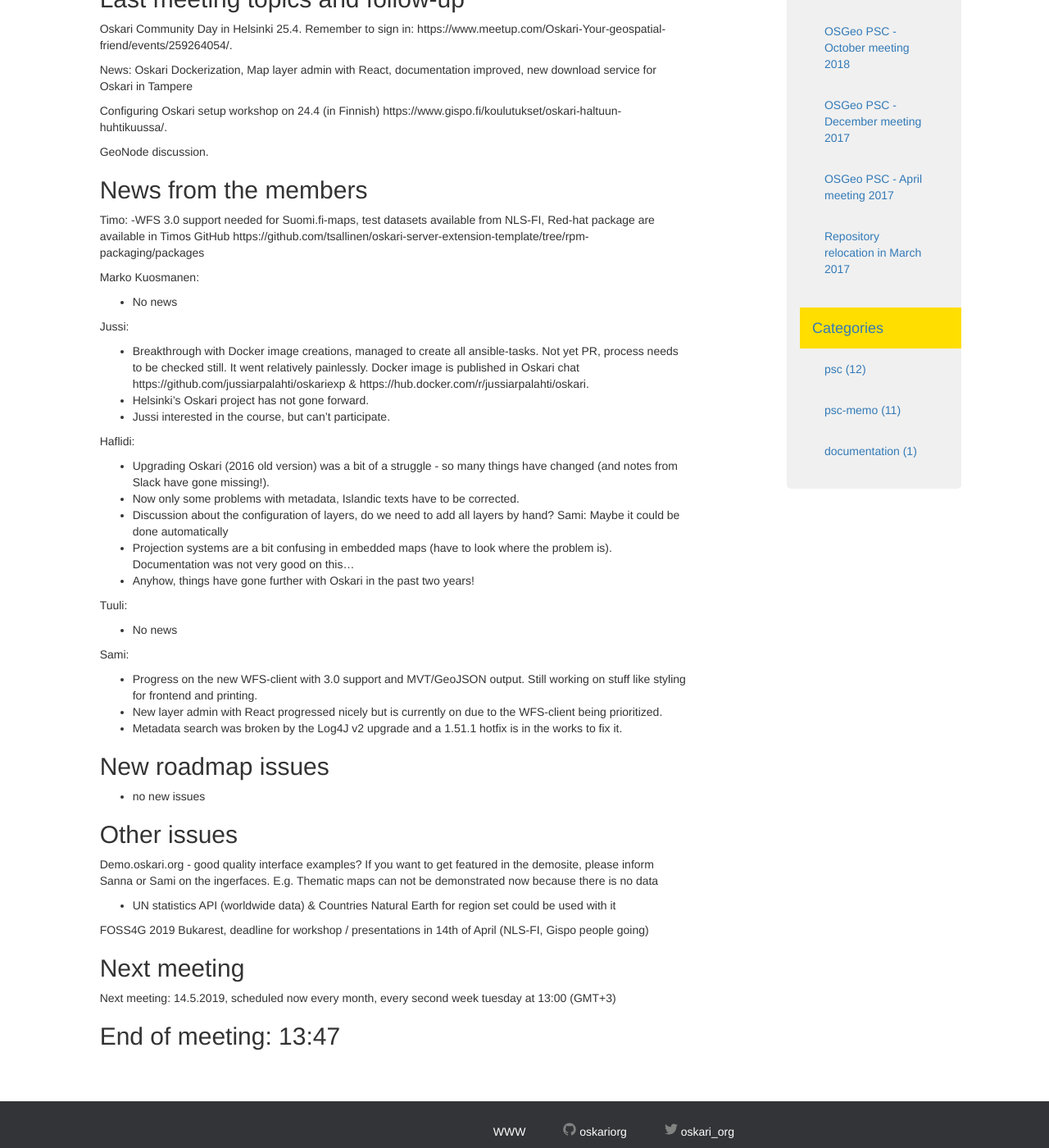
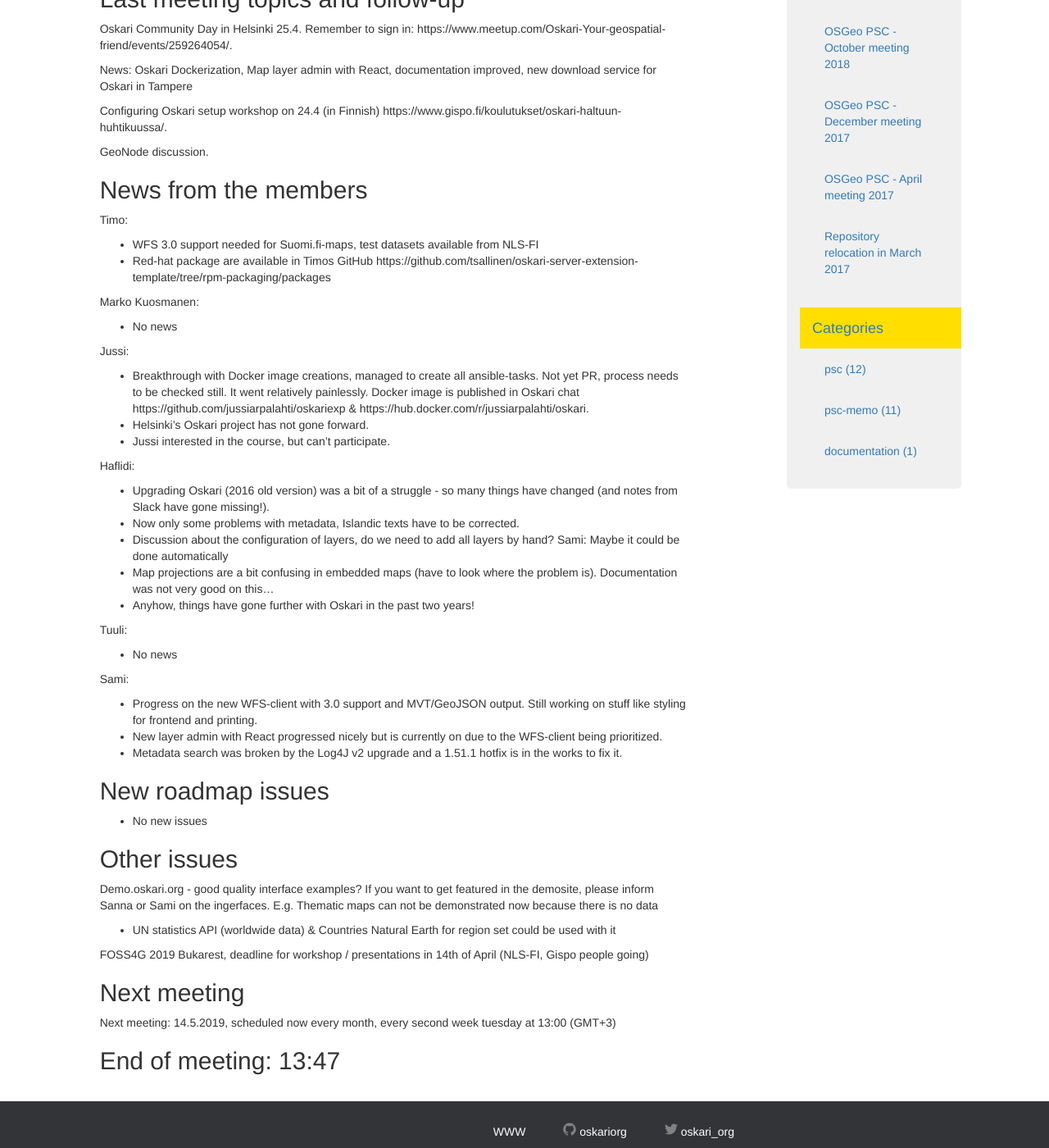
Before and after one commit to oskariorg/oskariorg.github.io, a Jekyll site: the page built from _posts/2019-04-09-PSC_April_2019.md, in a window 1280 px wide and 1400 px high, scrolled down 664 px. Shown: the whole window at 82% size. Built offline with Jekyll 4.4.1, drawn with Linux system fonts in a browser that asks for light colours; nearby versions of some CDN libraries.

Commit message:
Update 2019-04-09-PSC_April_2019.md
Corrected typos

```diff
--- a/_posts/2019-04-09-PSC_April_2019.md
+++ b/_posts/2019-04-09-PSC_April_2019.md
@@ -46,7 +46,8 @@ GeoNode discussion.
 ## News from the members
 
 Timo:
--WFS 3.0 support needed for Suomi.fi-maps, test datasets available from NLS-FI, Red-hat package are available in Timos GitHub https://github.com/tsallinen/oskari-server-extension-template/tree/rpm-packaging/packages
+- WFS 3.0 support needed for Suomi.fi-maps, test datasets available from NLS-FI
+- Red-hat package are available in Timos GitHub https://github.com/tsallinen/oskari-server-extension-template/tree/rpm-packaging/packages
 
 Marko Kuosmanen:
 - No news
@@ -60,7 +61,7 @@ Haflidi:
 - Upgrading Oskari (2016 old version) was a bit of a struggle - so many things have changed (and notes from Slack have gone missing!).
 - Now only some problems with metadata, Islandic texts have to be corrected.
 - Discussion about the configuration of layers, do we need to add all layers by hand? Sami: Maybe it could be done automatically
-- Projection systems are a bit confusing in embedded maps (have to look where the problem is). Documentation was not very good on this…
+- Map projections are a bit confusing in embedded maps (have to look where the problem is). Documentation was not very good on this…
 - Anyhow, things have gone further with Oskari in the past two years!
 
 Tuuli:
@@ -74,7 +75,7 @@ Sami:
 
 ## New roadmap issues
 
-- no new issues
+- No new issues
 
 ## Other issues
 
```
